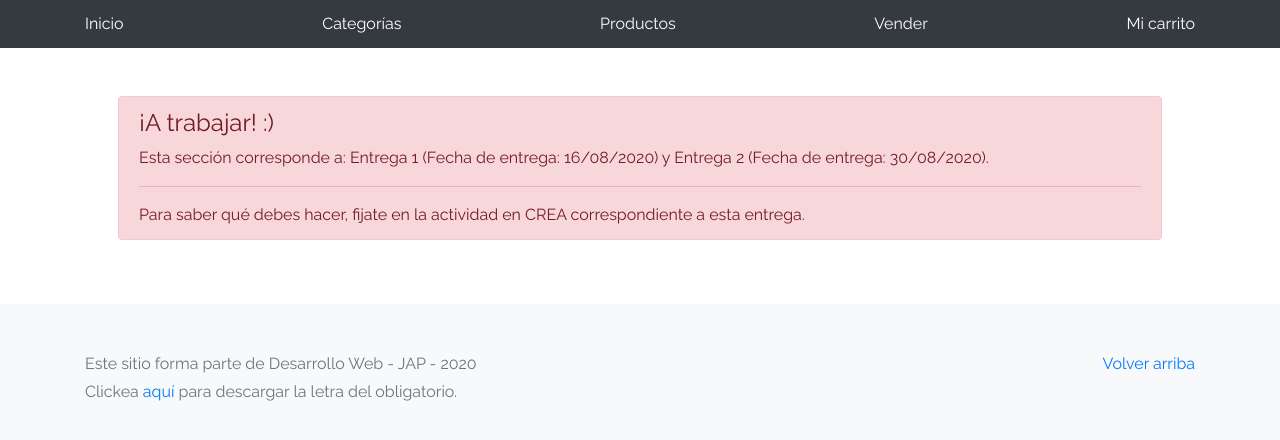
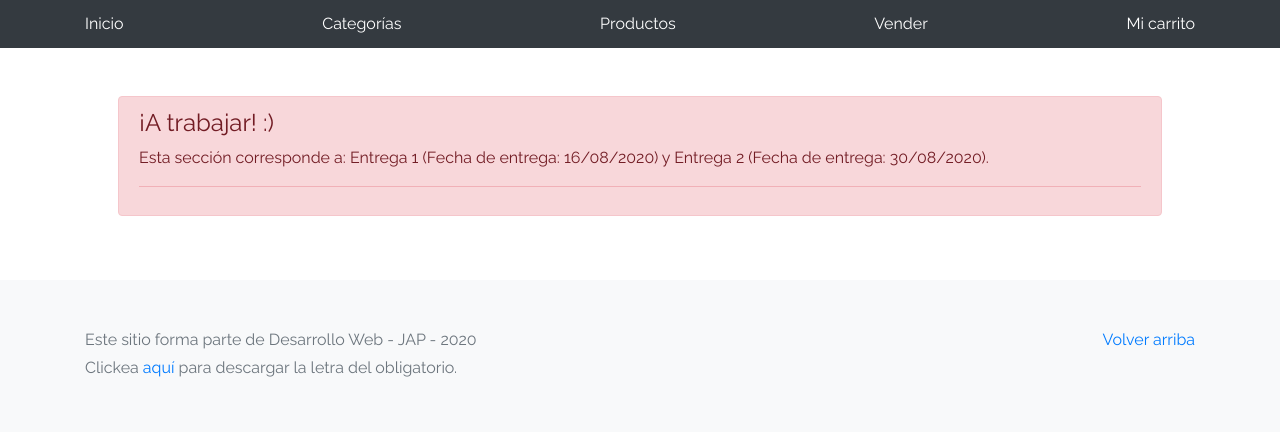
Before and after one commit to maielissalde/Repositorio6, a plain HTML site: page products.html in a window 1280 px wide. Drawn offline with Linux system fonts and the light colour scheme.

Commit message:
Update products.html

```diff
--- a/products.html
+++ b/products.html
@@ -28,7 +28,6 @@
         <h4 class="alert-heading">¡A trabajar! :)</h4>
         <p>Esta sección corresponde a: Entrega 1 (Fecha de entrega: 16/08/2020) y Entrega 2 (Fecha de entrega: 30/08/2020).</p>
         <hr>
-        <p class="mb-0">Para saber qué debes hacer, fijate en la actividad en CREA correspondiente a esta entrega.</p>
       </div>
     </div>
     <footer class="text-muted bg-light">
```
